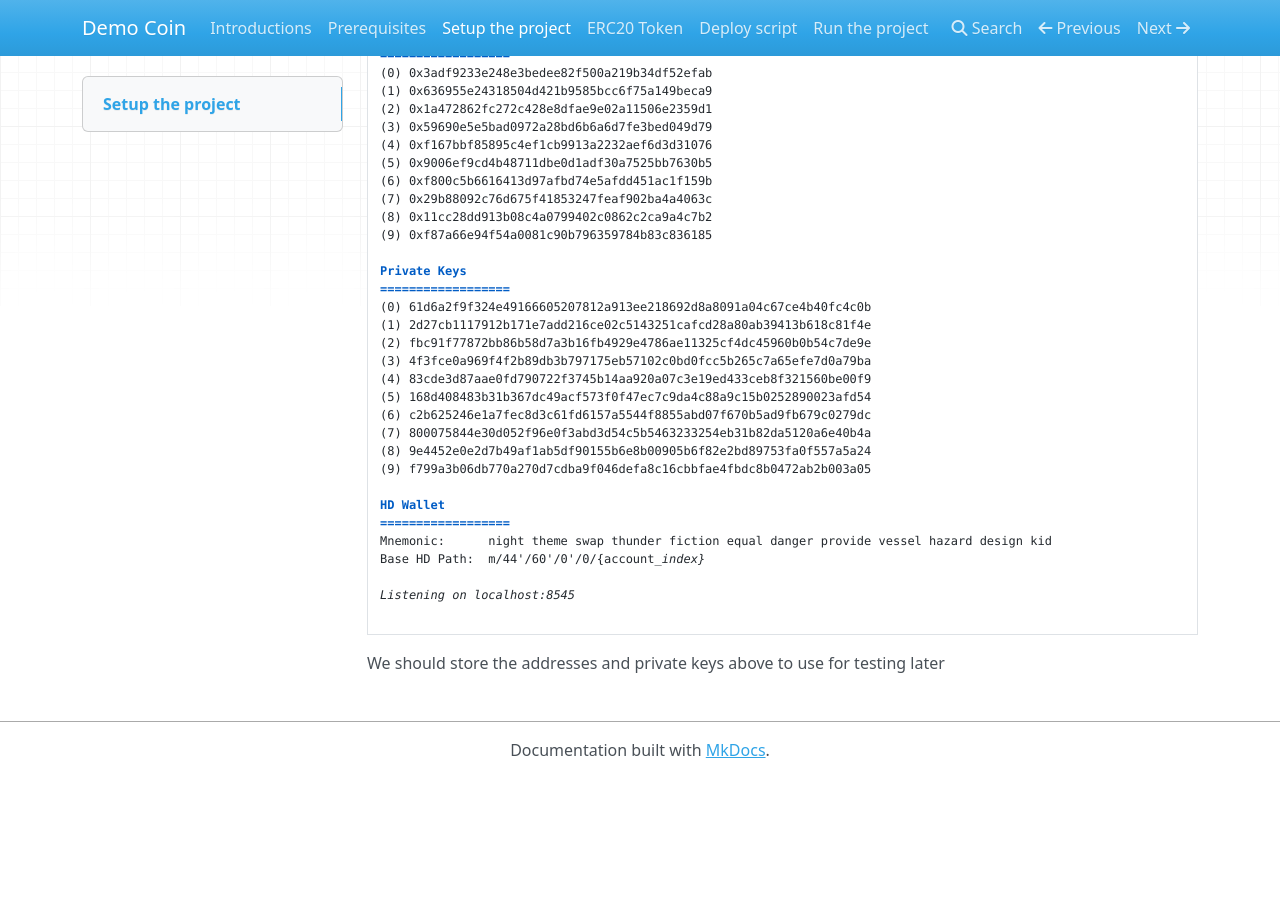
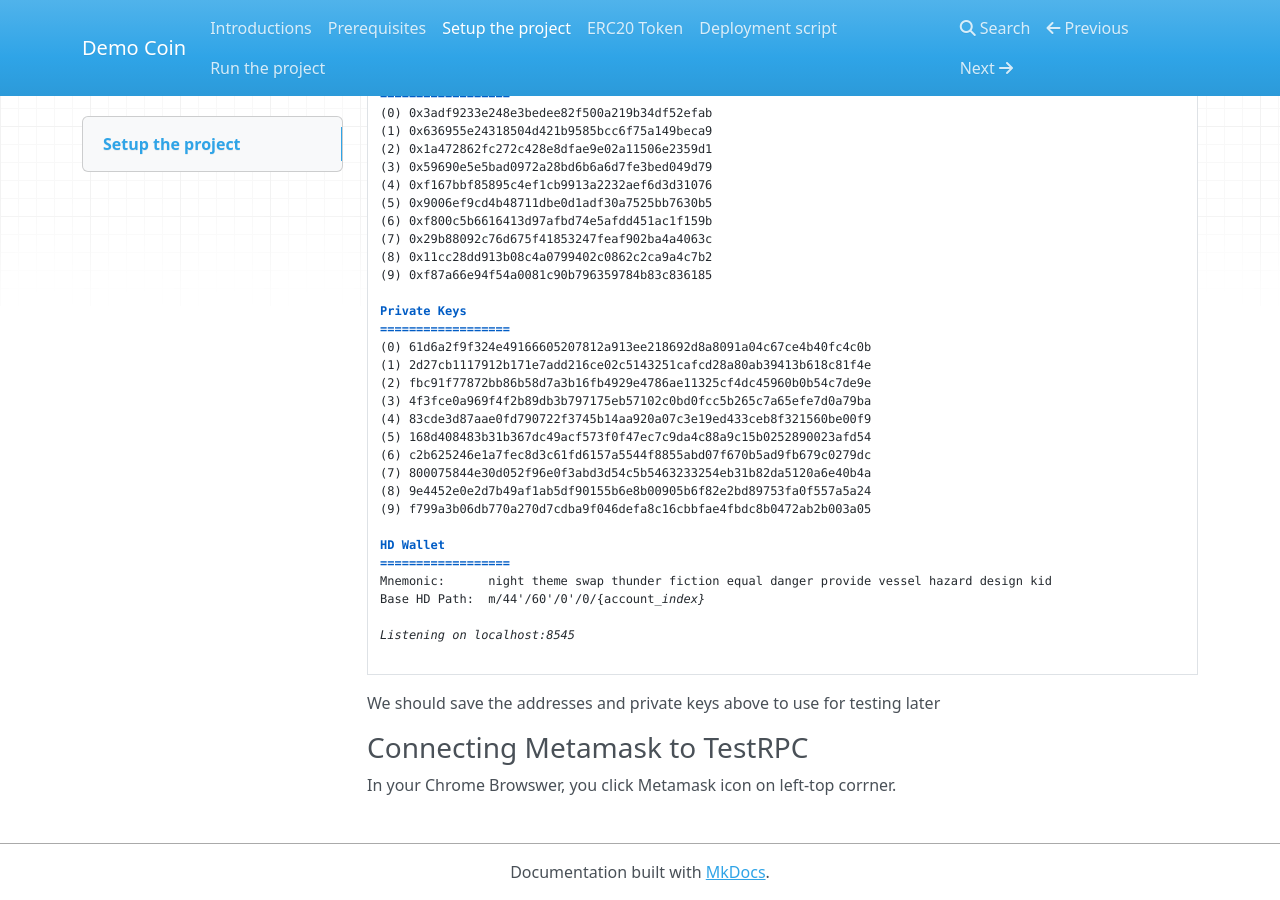
Before and after one commit to thanhson1085/DemoCoin, an MkDocs documentation site: the page built from docs/setup_project.md, in a window 1280 px wide and 900 px high, scrolled down 689 px. Built offline with MkDocs 1.6.1, drawn with Linux system fonts in a browser that asks for light colours; nearby versions of some CDN libraries; old or Windows-style settings are respelled for this version of MkDocs; before the commit the page ends 1467 px from its top, so only the background shows below that.

Commit message:
update some images :tiger:

````diff
--- a/docs/setup_project.md
+++ b/docs/setup_project.md
@@ -61,4 +61,7 @@ Listening on localhost:8545
 
 ```
 
-We should store the addresses and private keys above to use for testing later
+We should save the addresses and private keys above to use for testing later
+
+### Connecting Metamask to TestRPC
+In your Chrome Browswer, you click Metamask icon on left-top corrner.
--- a/mkdocs.yml
+++ b/mkdocs.yml
@@ -4,5 +4,5 @@ pages:
     - Prerequisites: prerequisites.md
     - Setup the project: setup_project.md
     - ERC20 Token: erc20_token.md
-    - Deploy script: writing_deploy_script.md
+    - Deployment script: writing_deploy_script.md
     - Run the project: run_project.md
````
Also changed, not shown: images/1.JPG (added), images/10.JPG (added), images/11.JPG (added), images/2.JPG (added), images/4.JPG (added), images/5.JPG (added), images/6.JPG (added), images/7.JPG (added), images/8.JPG (added), images/9.JPG (added).
